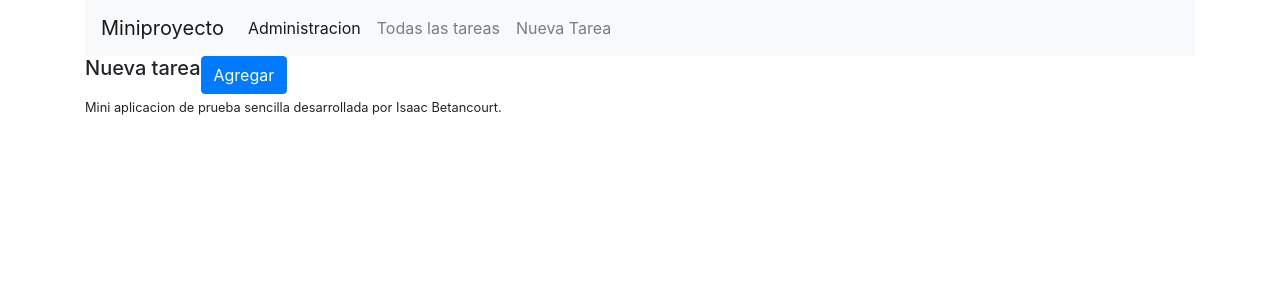
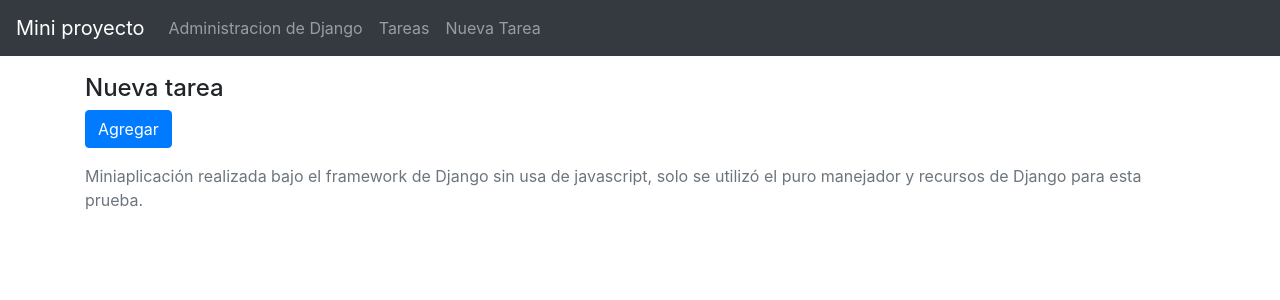
Before and after one commit to Isaac12021991/miniproyecto, a Django app: a page that uses templates/base/base.html in a window 1280 px wide. Shown: the top 300 px of the page. Run offline with Django 3.2, Linux system fonts and the light colour scheme; parts of the project's set-up code (start-up, migrations or seed data) failed here and were passed over; some libraries are stand-ins or nearby versions.

Commit message:
Actualizacion de la vista, Css y etiquetas Html

```diff
--- a/templates/base/base.html
+++ b/templates/base/base.html
@@ -6,58 +6,61 @@
 	<meta charset="utf-8">
 	<title>{% block title %} Mini proyecto Tareas {% endblock %}</title>
 </head>
-<body>
-	<div class="container">
-	<nav class="navbar navbar-expand-lg navbar-light bg-light">
-  <a class="navbar-brand" href="">Miniproyecto</a>
-  <button class="navbar-toggler" type="button" data-toggle="collapse" data-target="#navbarSupportedContent" aria-controls="navbarSupportedContent" aria-expanded="false" aria-label="Toggle navigation">
+
+  <body class="d-flex flex-column h-100">
+    <header>
+  <!-- Fixed navbar -->
+  <nav class="navbar navbar-expand-md navbar-dark fixed-top bg-dark">
+    <a class="navbar-brand" href="#">Mini proyecto</a>
+    <button class="navbar-toggler" type="button" data-toggle="collapse" data-target="#navbarCollapse" aria-controls="navbarCollapse" aria-expanded="false" aria-label="Toggle navigation">
       <span class="navbar-toggler-icon"></span>
     </button>
-
-  <div class="collapse navbar-collapse" id="navbarSupportedContent">
-
+    <div class="collapse navbar-collapse" id="navbarCollapse">
       <ul class="navbar-nav mr-auto">
-      <li class="nav-item active">
-        <a class="nav-link" href="{% url 'admin:index' %}">Administracion <span class="sr-only"></span></a>
+        <li class="nav-item">
+          <a class="nav-link" href="{% url 'admin:index' %}">Administracion de Django </a>
         </li>
         <li class="nav-item">
-        <a class="nav-link" href="{% url 'tareas:nombre_tareas_listar' %}">Todas las tareas</a>
+          <a class="nav-link" href="{% url 'tareas:nombre_tareas_listar' %}">Tareas </a>
         </li>
-
         <li class="nav-item">
-        <a class="nav-link" href="{% url 'tareas:nombre_tareas_form' %}">Nueva Tarea</a>
+          <a class="nav-link" href="{% url 'tareas:nombre_tareas_form' %}">Nueva Tarea </a>
         </li>
       </ul>
-
     </div>
   </nav>
+</header>
 
+
+<main role="main" class="flex-shrink-0" style="margin-top:2%">
   <div class="container">
-	<div class="row">
+
   	{% block content %}
-	<h5>Bievenido a miniproyecto de prueba</h5>
-	</div>
-	<div class="row">
+    <h4 class="mt-5">Bievenido a miniproyecto de prueba</h4>
+    <p class="lead">Bienvenido al miniproyecto de prueba realizado por Isaac Betancourt.</p>
+    <p>Relizado bajo las tecnologías:</p>
+
     <ul>
-		<li>Framework: Django</li>
-		<li>Lenguajes: Python 3.5</li>
-		<li>Base de datos: Postgresql</li>
-		<li>Bootstrap 4.0</li>
+		<li>Framework:  <code>Django</code> </li>
+		<li>Lenguajes: <code>Python 3.5</code> </li>
+		<li>Base de datos: <code>Postgresql</code> </li>
+		<li>Plantilla de diseño: <code>Bootstrap 4.0</code></li>
 	</ul>
 
-	<p>Miniaplicación realizada bajo el framework de Django sin usa de javascript,
-	solo se utilizó el puro manejador y recurso de Django para esta prueba.</p>
    {% endblock %}
+  </div>
+</main>
 
+
+
+
+<footer class="footer mt-auto py-3">
+  <div class="container">
+    <span class="text-muted">Miniaplicación realizada bajo el framework de Django sin usa de javascript,
+	solo se utilizó el puro manejador y recursos de Django para esta prueba.</span>
   </div>
-	</div>
-
-	<footer>
-		<small>Mini aplicacion de prueba sencilla desarrollada por Isaac Betancourt.</small>
 </footer>
 
-
-	</div>
 
 </body>
 </html>
--- a/templates/tareas/tareas_form.html
+++ b/templates/tareas/tareas_form.html
@@ -1,13 +1,7 @@
 {% extends 'base/base.html' %}
 
 {% block content %}
-
-<div class="row">
- <div class="col-lg-12 col-md-12 col-sm-12 col-xs-12 ">
-	<h5>Nueva tarea</h5>
- </div>
-
-</div>
+ 	<h4 class="mt-5">Nueva tarea</h4>
 
 	<div class="row">
 		<div class="col-lg-12 col-md-12 col-sm-12 col-xs-12 ">
```
Also changed, not shown: templates/tareas/listar_tareas.html (+6 -13 lines), templates/tareas/tareas_aprobar.html (+7 -6 lines). Lines whose indentation alone changed are shown as unchanged.
